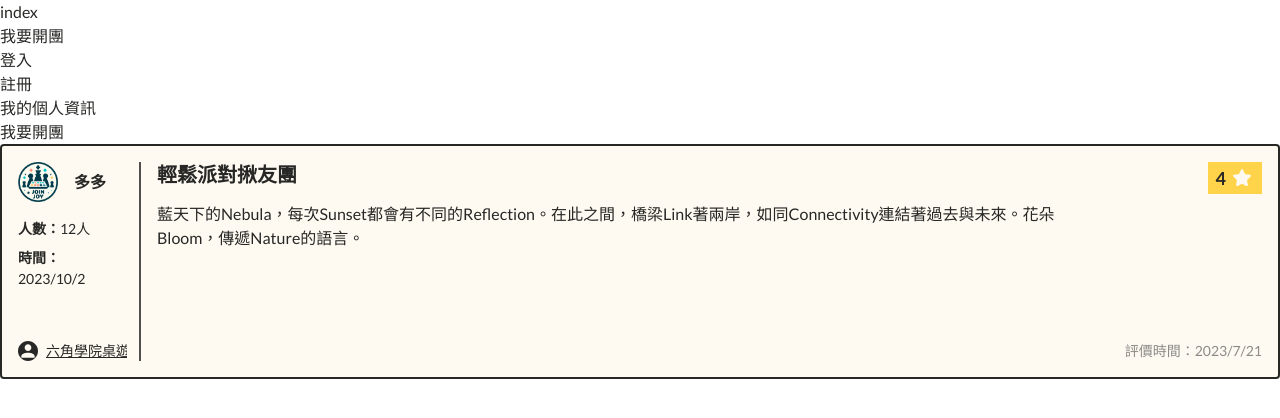
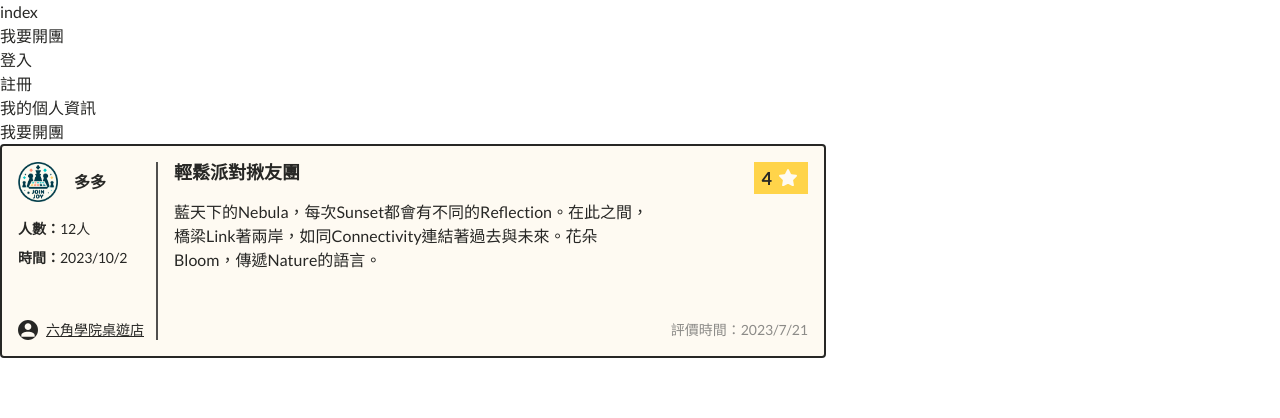
Before and after one commit to star82620/join-joy, a Next.js app: page / in a window 1280 px wide. Shown: the top 418 px of the page. Built offline with nearby package versions, Linux system fonts and the light colour scheme.

Commit message:
update/ set comment data type

```diff
--- a/common/components/Comments/CommentCard.tsx
+++ b/common/components/Comments/CommentCard.tsx
@@ -23,7 +23,7 @@ export default function CommentCard() {
 
   return (
     <section className="flex justify-between gap-x-3 gap-y-4 border-2 rounded bg-yellow-tint p-4 md:p-3 md:flex-col">
-      <div className="flex flex-col md:order-3 md:flex-row md:flex-wrap md:justify-between md:items-end w-[126px] overflow-scroll">
+      <div className="flex flex-col md:order-3 md:flex-row md:flex-wrap md:justify-between md:items-end min-w-[126px] overflow-scroll">
         <div className="md:hidden">
           <UserInfo />
         </div>
@@ -54,7 +54,9 @@ export default function CommentCard() {
         </p>
       </div>
       <article className="border-l-2 border-gray-700 pl-4 md:border-0 md:pl-0 md:order-2">
-        <h4>輕鬆派對揪友團</h4>
+        <h4 className="text-lg md:text-md leading-[1.2] font-semibold">
+          輕鬆派對揪友團
+        </h4>
         <p className="mt-4 md:mt-2">
           藍天下的Nebula，每次Sunset都會有不同的Reflection。在此之間，橋梁Link著兩岸，如同Connectivity連結著過去與未來。花朵Bloom，傳遞Nature的語言。
         </p>
--- /dev/null
+++ b/common/components/Comments/data.tsx
@@ -0,0 +1,25 @@
+type commentType = {
+  userName: string;
+  userImg: string;
+  groupName: string;
+  groupMemberQtu: number;
+  groupDate: Date;
+  storeName: string;
+  storeId: string; //用id連結去店家詳細頁
+  msg: string;
+  score: number;
+  commentDate: Date;
+};
+
+const comment = {
+  userName: "多多",
+  userImg: "/images/icon-header-user.svg",
+  groupName: "輕鬆派對揪友團",
+  groupMemberQtu: 8,
+  groupDate: "2023-01-10",
+  storeName: "軟體高雄六角學院桌遊店",
+  storeId: "/", //用id連結去店家詳細頁
+  msg: "藍天下的Nebula，每次Sunset都會有不同的Reflection。在此之間，橋梁Link著兩岸，如同Connectivity連結著過去與未來。花朵Bloom，傳遞Nature的語言。",
+  score: 4.5,
+  commentDate: "2023-10-27",
+};
--- a/pages/index.tsx
+++ b/pages/index.tsx
@@ -26,7 +26,9 @@ export default function Home() {
           <Link href="/create-group">我要開團</Link>
         </li>
       </ul>
-      <CommentCard />
+      <div className=" max-w-[826px]">
+        <CommentCard />
+      </div>
     </>
   );
 }
```
